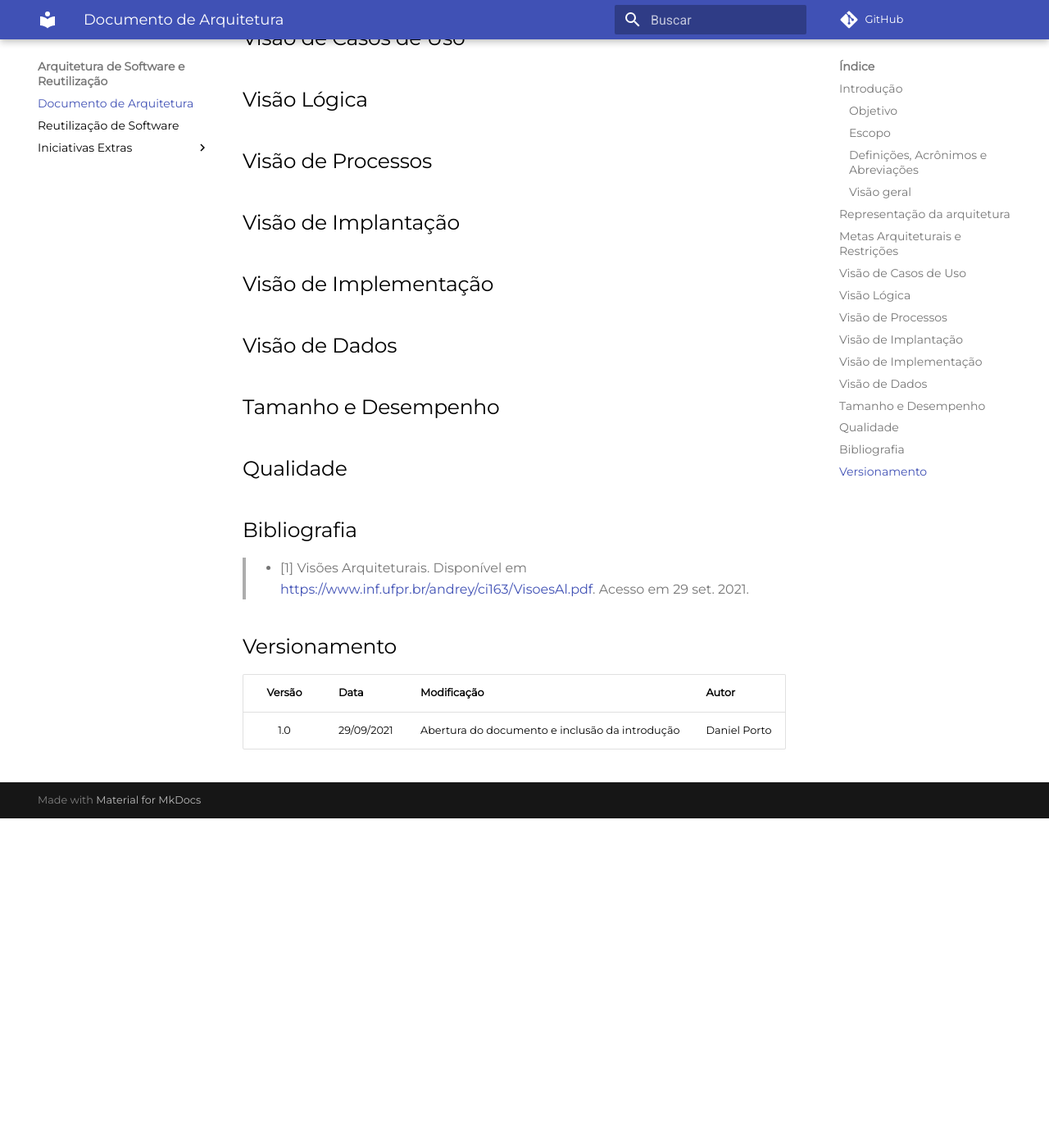
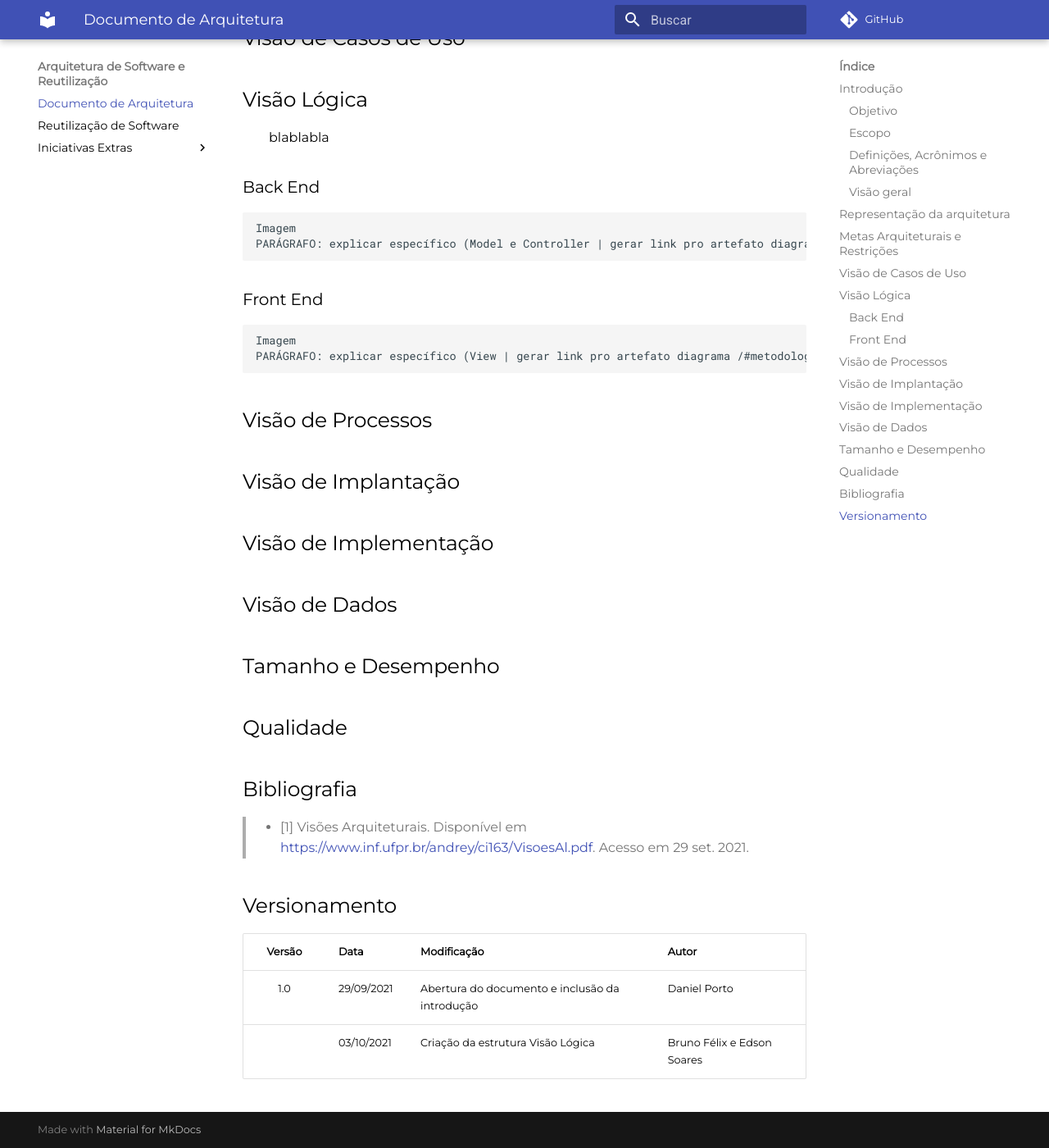
Before and after one commit to UnBArqDsw2021-1/2021.1_G6_Curumim, an MkDocs documentation site: the page built from docs/arquitetura-reutilizacao/arquitetura.md, in a window 1280 px wide and 1400 px high, scrolled down 1851 px. Shown: the whole window at 82% size. Built offline with MkDocs 1.6.1 and Material for MkDocs 9.7.7, drawn with Linux system fonts in a browser that asks for light colours; comment, search, counter and statistics services are not loaded; before the commit the page ends 2849 px from its top, so only the background shows below that.

Commit message:
(#196)(#199) Criação da estrutura Visão Lógica

```diff
--- a/docs/arquitetura-reutilizacao/arquitetura.md
+++ b/docs/arquitetura-reutilizacao/arquitetura.md
@@ -38,6 +38,16 @@
 ## Visão de Casos de Uso
 
 ## Visão Lógica
+&emsp;&emsp;blablabla
+
+### Back End
+    Imagem
+	PARÁGRAFO: explicar específico (Model e Controller | gerar link pro artefato diagrama de pacotes /#metodologia)
+
+### Front End
+    Imagem
+    PARÁGRAFO: explicar específico (View | gerar link pro artefato diagrama /#metodologia)
+
 
 ## Visão de Processos
 
@@ -60,3 +70,4 @@
 | Versão | Data | Modificação | Autor |
 |:-:|--|--|--|
 |1.0|29/09/2021| Abertura do documento e inclusão da introdução | Daniel Porto |
+|   |03/10/2021| Criação da estrutura Visão Lógica | Bruno Félix e Edson Soares |
```
